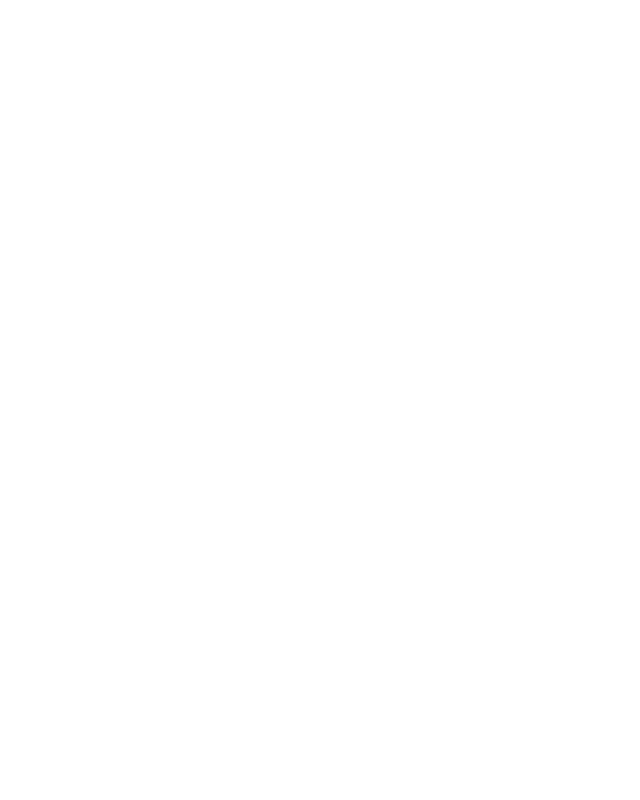
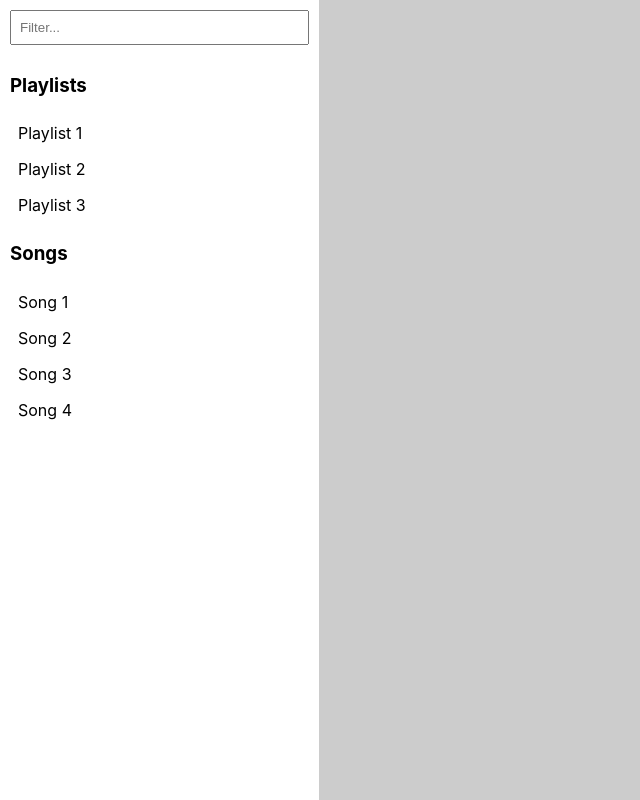
Before and after one commit to deodoro/playlist_abacus, a React (Create React App) app: page /navigator in a window 1280 px wide. Before the commit this address had no page. Shown: the whole page, without its empty margins (0-640 px from the left). Built offline with nearby package versions, Linux system fonts and the light colour scheme; the HTML template or start-up script is replaced by a standard one.

Commit message:
Navigator component

```diff
--- a/package.json
+++ b/package.json
@@ -1,5 +1,5 @@
 {
-  "name": "client",
+  "name": "Playlist Abacus",
   "version": "0.1.0",
   "private": true,
   "dependencies": {
--- a/src/App.js
+++ b/src/App.js
@@ -3,6 +3,7 @@
 import LoginButton from "./components/LoginButton";
 import Callback from "./components/Callback";
 import Playlists from "./components/Playlists";
+import Navigator from "./components/Navigator";
 
 
 export default function App() {
@@ -12,6 +13,7 @@
             <Route path="/" element={<LoginButton />} />
             <Route path="/callback" element={<Callback />} />
             <Route path="/playlists" element={<Playlists />} />
+            <Route path="/navigator" element={<Navigator />} />
         </Routes>
     </Router>
   );
--- a/src/components/Callback.js
+++ b/src/components/Callback.js
@@ -30,7 +30,7 @@
         }})
         .then((response) => {
           localStorage.setItem("spotifyAccessToken", response.data.access_token);
-          navigate("/playlists");
+          navigate("/navigator");
         })
         .catch((err) => console.error("Error exchanging code:", err));
     }
--- /dev/null
+++ b/src/components/Navigator.js
@@ -0,0 +1,104 @@
+import React, { useState } from "react";
+
+const Navigator = () => {
+    const [selectedPlaylist, setSelectedPlaylist] = useState(null);
+    const [selectedSong, setSelectedSong] = useState(null);
+    const [filterText, setFilterText] = useState("");
+
+    const playlists = ["Playlist 1", "Playlist 2", "Playlist 3"];
+    const songs = ["Song 1", "Song 2", "Song 3", "Song 4"];
+
+    const filteredPlaylists = playlists.filter((playlist) =>
+        playlist.toLowerCase().includes(filterText.toLowerCase())
+    );
+
+    const filteredSongs = songs.filter((song) =>
+        song.toLowerCase().includes(filterText.toLowerCase())
+    );
+
+    return (
+        <div style={{ display: "flex", height: "100vh" }}>
+            {/* Left Panel */}
+            <div
+                style={{
+                    width: "25%",
+                    borderRight: "1px solid #ccc",
+                    padding: "10px",
+                    boxSizing: "border-box",
+                }}
+            >
+                {/* Filter Box */}
+                <input
+                    type="text"
+                    placeholder="Filter..."
+                    value={filterText}
+                    onChange={(e) => setFilterText(e.target.value)}
+                    style={{
+                        width: "100%",
+                        padding: "8px",
+                        marginBottom: "10px",
+                        boxSizing: "border-box",
+                    }}
+                />
+
+                {/* Playlist Section */}
+                <div>
+                    <h3>Playlists</h3>
+                    <ul style={{ listStyleType: "none", padding: 0 }}>
+                        {filteredPlaylists.map((playlist, index) => (
+                            <li
+                                key={index}
+                                onClick={() => setSelectedPlaylist(playlist)}
+                                style={{
+                                    padding: "8px",
+                                    cursor: "pointer",
+                                    backgroundColor:
+                                        selectedPlaylist === playlist
+                                            ? "#ddd"
+                                            : "transparent",
+                                }}
+                            >
+                                {playlist}
+                            </li>
+                        ))}
+                    </ul>
+                </div>
+
+                {/* Songs Section */}
+                <div>
+                    <h3>Songs</h3>
+                    <ul style={{ listStyleType: "none", padding: 0 }}>
+                        {filteredSongs.map((song, index) => (
+                            <li
+                                key={index}
+                                onClick={() => setSelectedSong(song)}
+                                style={{
+                                    padding: "8px",
+                                    cursor: "pointer",
+                                    backgroundColor:
+                                        selectedSong === song
+                                            ? "#ddd"
+                                            : "transparent",
+                                }}
+                            >
+                                {song}
+                            </li>
+                        ))}
+                    </ul>
+                </div>
+            </div>
+
+            {/* Right Panel */}
+            <div
+                style={{
+                    flex: 1,
+                    backgroundColor: "#ccc",
+                }}
+            >
+                {/* Placeholder for right panel content */}
+            </div>
+        </div>
+    );
+};
+
+export default Navigator;
```
Also changed, not shown: 1 other file (tests, documents, lock files or other folders).
